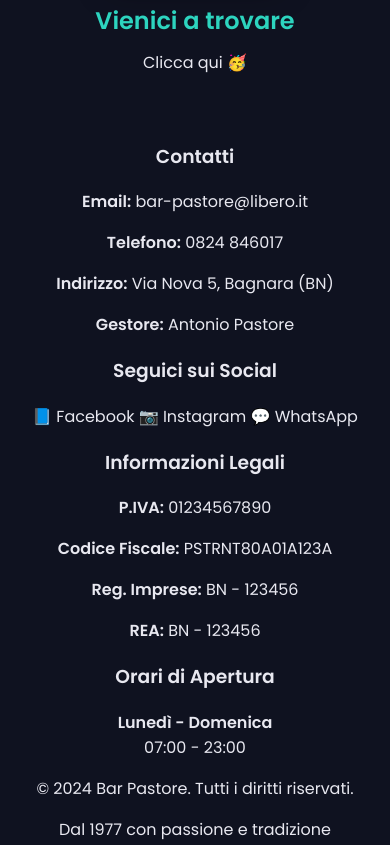
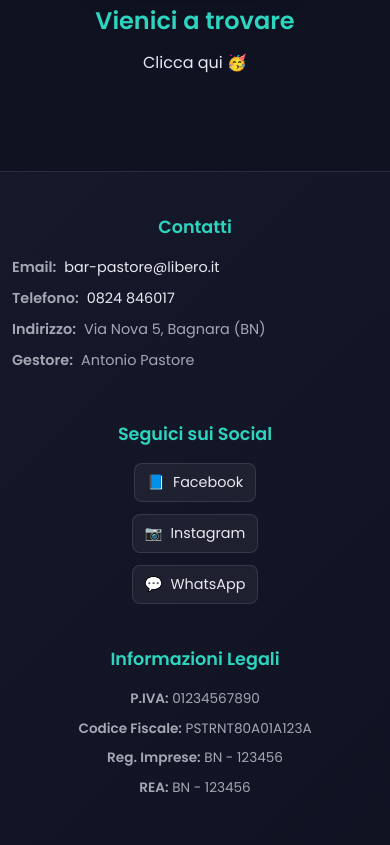
Before and after one commit to lucapasto/barpastore, a plain HTML site: page index.html in a window 390 px wide. Shown: the part 1824-2669 px from the top of the page. Drawn offline with nearby package versions, Linux system fonts and the light colour scheme.

Commit message:
Update style.css

```diff
--- a/style.css
+++ b/style.css
@@ -181,19 +181,6 @@
     box-shadow: var(--shadow);
 }
 
-.btn:hover {
-    transform: translateY(-1px);
-}
-
-.btn-facebook {
-    background: linear-gradient(135deg, #1877f2, #60a5fa);
-    color: #fff;
-}
-
-.btn-instagram {
-    background: linear-gradient(135deg, #f58529, #dd2a7b, #8134af, #515bd4);
-    color: #fff;
-}
 
 .social-section p {
     margin: 12px 0 0;
@@ -256,3 +243,182 @@
     color: #d0d6e0;
     opacity: 0.9;
 }
+
+/* Footer Styles */
+.footer {
+    background: linear-gradient(135deg, rgba(23,26,43,0.95), rgba(15,18,32,0.98));
+    border-top: 1px solid rgba(255,255,255,0.1);
+    margin-top: 48px;
+    backdrop-filter: blur(10px);
+}
+
+.footer-container {
+    max-width: 1200px;
+    margin: 0 auto;
+    padding: 48px 20px 24px;
+    display: grid;
+    grid-template-columns: repeat(auto-fit, minmax(250px, 1fr));
+    gap: 32px;
+}
+
+.footer-section h3 {
+    color: var(--accent);
+    font-size: 1.1rem;
+    font-weight: 600;
+    margin-bottom: 16px;
+    text-align: left;
+}
+
+.footer-section p {
+    color: var(--muted);
+    font-size: 0.9rem;
+    line-height: 1.6;
+    margin: 8px 0;
+    text-align: left;
+}
+
+.footer-section a {
+    color: var(--text);
+    text-decoration: none;
+    transition: color 0.3s ease;
+}
+
+.footer-section a:hover {
+    color: var(--primary);
+    text-decoration: none;
+}
+
+/* Contact Info */
+.contact-info p {
+    display: flex;
+    align-items: center;
+    gap: 8px;
+}
+
+/* Social Links */
+.social-links {
+    display: flex;
+    flex-direction: column;
+    gap: 12px;
+}
+
+.social-link {
+    display: flex;
+    align-items: center;
+    gap: 8px;
+    padding: 8px 12px;
+    border-radius: 8px;
+    background: rgba(255,255,255,0.05);
+    border: 1px solid rgba(255,255,255,0.1);
+    transition: all 0.3s ease;
+    font-size: 0.9rem;
+}
+
+.social-link:hover {
+    background: rgba(255,255,255,0.1);
+    border-color: rgba(255,255,255,0.2);
+    transform: translateX(4px);
+}
+
+.social-link.facebook:hover {
+    background: rgba(24,119,242,0.2);
+    border-color: rgba(24,119,242,0.4);
+}
+
+.social-link.instagram:hover {
+    background: rgba(225,48,108,0.2);
+    border-color: rgba(225,48,108,0.4);
+}
+
+.social-link.whatsapp:hover {
+    background: rgba(37,211,102,0.2);
+    border-color: rgba(37,211,102,0.4);
+}
+
+/* Legal Info */
+.legal-info p {
+    font-size: 0.85rem;
+}
+
+/* Opening Hours */
+.opening-hours p {
+    margin: 12px 0;
+}
+
+/* Footer Bottom */
+.footer-bottom {
+    border-top: 1px solid rgba(255,255,255,0.1);
+    padding: 24px 20px;
+    background: rgba(15,18,32,0.8);
+}
+
+.footer-bottom-content {
+    max-width: 1200px;
+    margin: 0 auto;
+    text-align: center;
+}
+
+.footer-bottom-content p {
+    color: var(--muted);
+    font-size: 0.85rem;
+    margin: 4px 0;
+}
+
+.footer-links {
+    display: flex;
+    justify-content: center;
+    gap: 24px;
+    margin-top: 16px;
+    flex-wrap: wrap;
+}
+
+.footer-links a {
+    color: var(--muted);
+    text-decoration: none;
+    font-size: 0.85rem;
+    transition: color 0.3s ease;
+}
+
+.footer-links a:hover {
+    color: var(--primary);
+}
+
+/* Responsive Footer */
+@media (max-width: 768px) {
+    .footer-container {
+        grid-template-columns: 1fr;
+        gap: 24px;
+        padding: 32px 16px 20px;
+    }
+
+    .footer-section h3 {
+        text-align: center;
+    }
+
+    .footer-section p {
+        text-align: center;
+    }
+
+    .social-links {
+        align-items: center;
+    }
+
+    .footer-links {
+        gap: 16px;
+    }
+}
+
+@media (max-width: 480px) {
+    .footer-container {
+        padding: 24px 12px 16px;
+    }
+
+    .footer-bottom {
+        padding: 16px 12px;
+    }
+
+    .footer-links {
+        flex-direction: column;
+        gap: 8px;
+    }
+}
```
